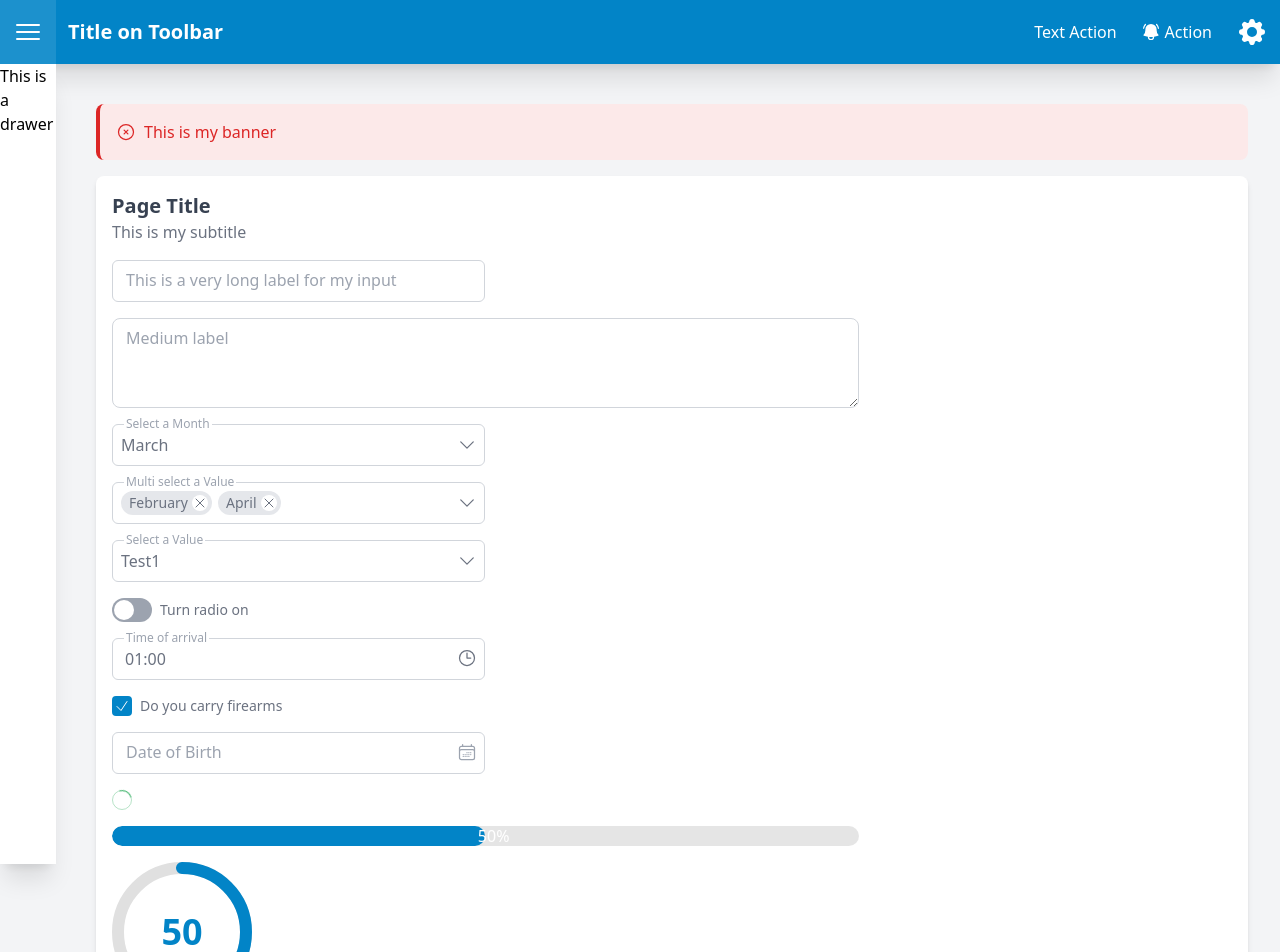
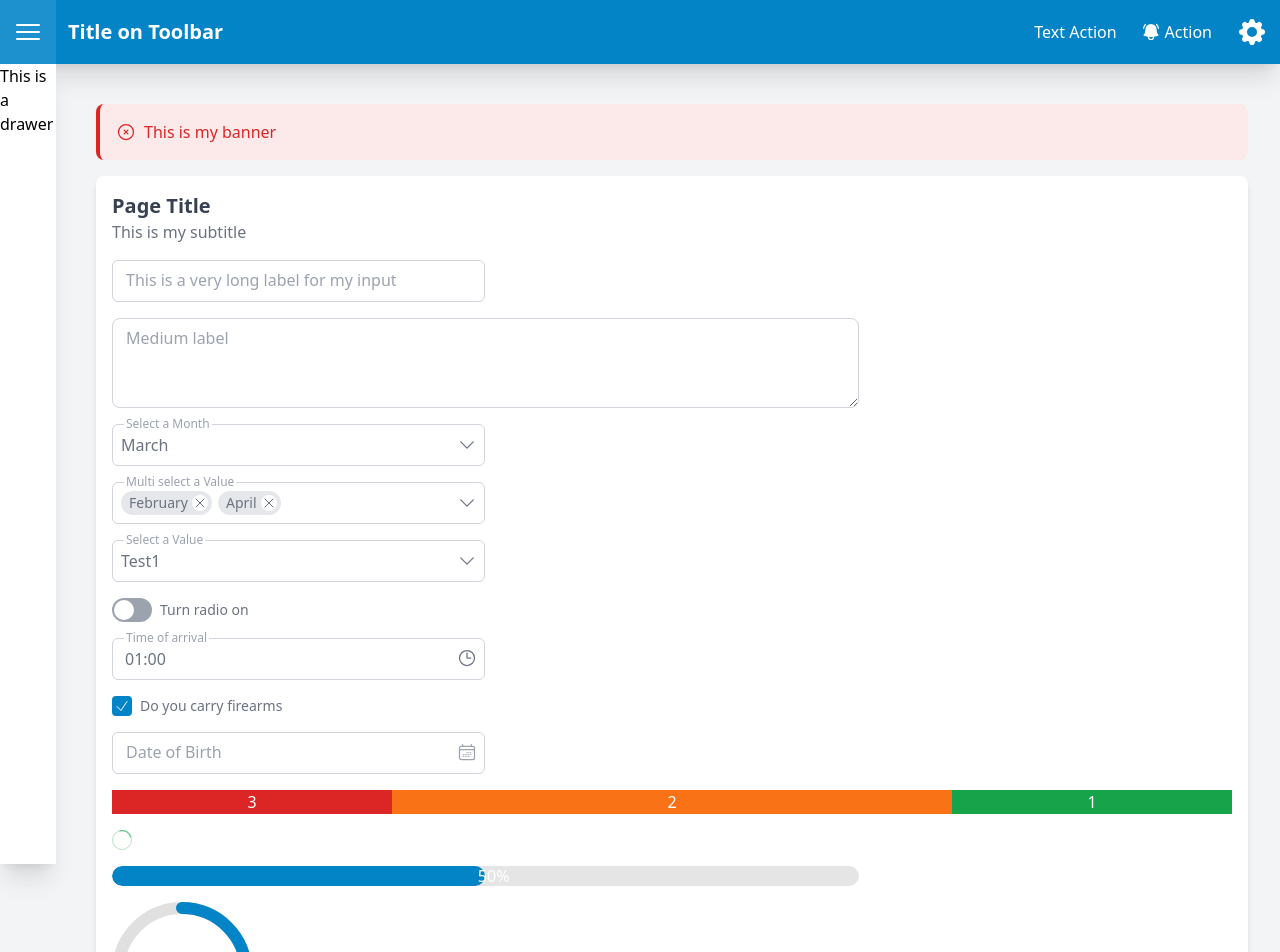
Before and after one commit to vue-loom/vue-loom, a Vue app: page / in a window 1280 px wide. Shown: the top 952 px of the page. Built offline with nearby package versions, Linux system fonts and the light colour scheme.

Commit message:
Basic grid system (VRow, VCol)

```diff
--- a/sandbox/App.vue
+++ b/sandbox/App.vue
@@ -44,6 +44,8 @@
     import {simulateDataTableData} from "./helpers/helpers";
     import {DataTableMenuItem} from "@/component-types/DataTableMenuItem";
     import {DataTableItem} from "@/component-types/DataTableItem";
+    import VRow from "@/components/Grid/VRow.vue";
+    import VCol from "@/components/Grid/VCol.vue";
 
     const value: Ref<string | null> = ref(null);
     const myValue: Ref<string | null> = ref(null);
@@ -387,6 +389,12 @@
                                 />
                             </div>
 
+                            <VRow class="text-white" reverse>
+                                <VCol class="bg-success text-center" cols="3">1</VCol>
+                                <VCol class="bg-warning text-center" cols="6">2</VCol>
+                                <VCol class="bg-danger text-center" cols="3">3</VCol>
+                            </VRow>
+
                             <div class="w-full">
                                 <VLoader width="sm" color="success"/>
                             </div>
--- /dev/null
+++ b/src/components/Grid/VCol.vue
@@ -0,0 +1,198 @@
+<script setup lang="ts">
+    import {computed, type ComputedRef} from "vue";
+
+    interface Props {
+        grow?: boolean;
+        shrink?: boolean;
+        cols?: '1' | '2' | '3' | '4' | '5' | '6' | '7' | '8' | '9' | '10' | '11' | '12' | null;
+        sm?: '1' | '2' | '3' | '4' | '5' | '6' | '7' | '8' | '9' | '10' | '11' | '12' | null;
+        md?: '1' | '2' | '3' | '4' | '5' | '6' | '7' | '8' | '9' | '10' | '11' | '12' | null;
+        lg?: '1' | '2' | '3' | '4' | '5' | '6' | '7' | '8' | '9' | '10' | '11' | '12' | null;
+        xl?: '1' | '2' | '3' | '4' | '5' | '6' | '7' | '8' | '9' | '10' | '11' | '12' | null;
+    }
+
+    const props = withDefaults(defineProps<Props>(), {
+        grow: false,
+        shrink: false,
+        cols: null,
+        sm: null,
+        md: null,
+        lg: null,
+        xl: null,
+    });
+
+    const colsFlexBasis: ComputedRef<string> = computed(() => {
+        switch (props.cols) {
+            case '1':
+                return 'basis-1/12';
+            case '2':
+                return 'basis-2/12';
+            case '3':
+                return 'basis-3/12';
+            case '4':
+                return 'basis-4/12';
+            case '5':
+                return 'basis-5/12';
+            case '6':
+                return 'basis-6/12';
+            case '7':
+                return 'basis-7/12';
+            case '8':
+                return 'basis-8/12';
+            case '9':
+                return 'basis-9/12';
+            case '10':
+                return 'basis-10/12';
+            case '11':
+                return 'basis-11/12';
+            case '12':
+                return 'basis-full';
+            default:
+                return '';
+        }
+    });
+
+    const smFlexBasis: ComputedRef<string> = computed(() => {
+        switch (props.sm) {
+            case '1':
+                return 'sm:basis-1/12';
+            case '2':
+                return 'sm:basis-2/12';
+            case '3':
+                return 'sm:basis-3/12';
+            case '4':
+                return 'sm:basis-4/12';
+            case '5':
+                return 'sm:basis-5/12';
+            case '6':
+                return 'sm:basis-6/12';
+            case '7':
+                return 'sm:basis-7/12';
+            case '8':
+                return 'sm:basis-8/12';
+            case '9':
+                return 'sm:basis-9/12';
+            case '10':
+                return 'sm:basis-10/12';
+            case '11':
+                return 'sm:basis-11/12';
+            case '12':
+                return 'sm:basis-full';
+            default:
+                return '';
+        }
+    });
+
+    const mdFlexBasis: ComputedRef<string> = computed(() => {
+        switch (props.md) {
+            case '1':
+                return 'md:basis-1/12';
+            case '2':
+                return 'md:basis-2/12';
+            case '3':
+                return 'md:basis-3/12';
+            case '4':
+                return 'md:basis-4/12';
+            case '5':
+                return 'md:basis-5/12';
+            case '6':
+                return 'md:basis-6/12';
+            case '7':
+                return 'md:basis-7/12';
+            case '8':
+                return 'md:basis-8/12';
+            case '9':
+                return 'md:basis-9/12';
+            case '10':
+                return 'md:basis-10/12';
+            case '11':
+                return 'md:basis-11/12';
+            case '12':
+                return 'md:basis-full';
+            default:
+                return '';
+        }
+    });
+
+    const lgFlexBasis: ComputedRef<string> = computed(() => {
+        switch (props.lg) {
+            case '1':
+                return 'lg:basis-1/12';
+            case '2':
+                return 'lg:basis-2/12';
+            case '3':
+                return 'lg:basis-3/12';
+            case '4':
+                return 'lg:basis-4/12';
+            case '5':
+                return 'lg:basis-5/12';
+            case '6':
+                return 'lg:basis-6/12';
+            case '7':
+                return 'lg:basis-7/12';
+            case '8':
+                return 'lg:basis-8/12';
+            case '9':
+                return 'lg:basis-9/12';
+            case '10':
+                return 'lg:basis-10/12';
+            case '11':
+                return 'lg:basis-11/12';
+            case '12':
+                return 'lg:basis-full';
+            default:
+                return '';
+        }
+    });
+
+    const xlFlexBasis: ComputedRef<string> = computed(() => {
+        switch (props.xl) {
+            case '1':
+                return 'xl:basis-1/12';
+            case '2':
+                return 'xl:basis-2/12';
+            case '3':
+                return 'xl:basis-3/12';
+            case '4':
+                return 'xl:basis-4/12';
+            case '5':
+                return 'xl:basis-5/12';
+            case '6':
+                return 'xl:basis-6/12';
+            case '7':
+                return 'xl:basis-7/12';
+            case '8':
+                return 'xl:basis-8/12';
+            case '9':
+                return 'xl:basis-9/12';
+            case '10':
+                return 'xl:basis-10/12';
+            case '11':
+                return 'xl:basis-11/12';
+            case '12':
+                return 'xl:basis-full';
+            default:
+                return '';
+        }
+    });
+
+    const colClassObject: ComputedRef<object> = computed(() => ({
+        [colsFlexBasis.value]: props.cols && !props.grow && !props.shrink,
+        [smFlexBasis.value]: props.sm && !props.grow && !props.shrink,
+        [mdFlexBasis.value]: props.md && !props.grow && !props.shrink,
+        [lgFlexBasis.value]: props.lg && !props.grow && !props.shrink,
+        [xlFlexBasis.value]: props.xl && !props.grow && !props.shrink,
+        'grow shrink-0': props.grow,
+        'shrink grow-0': props.shrink,
+    }));
+</script>
+
+<template>
+    <div :class="colClassObject">
+        <slot></slot>
+    </div>
+</template>
+
+<style scoped>
+
+</style>
--- /dev/null
+++ b/src/components/Grid/VRow.vue
@@ -0,0 +1,77 @@
+<script setup lang="ts">
+    import {computed, type ComputedRef} from "vue";
+
+    interface Props {
+        justify?: 'start' | 'center' | 'end' | 'between' | 'around' | 'evenly' | 'stretch';
+        align?: 'start' | 'center' | 'end' | 'between' | 'around' | 'evenly' | 'baseline' | 'stretch';
+        reverse?: boolean;
+        noWrap?: boolean;
+        column?: boolean;
+    }
+
+    const props = withDefaults(defineProps<Props>(), {
+        justify: 'start',
+        align: 'start',
+        reverse: false,
+        noWrap: false,
+        column: false,
+    });
+
+    const justification: ComputedRef<string> = computed(() => {
+        switch (props.justify) {
+            case 'start':
+                return 'justify-start';
+            case 'center':
+                return 'justify-center';
+            case 'end':
+                return 'justify-end';
+            case 'between':
+                return 'justify-between';
+            case 'around':
+                return 'justify-around';
+            case 'evenly':
+                return 'justify-evenly';
+            case 'stretch':
+                return 'justify-stretch';
+        }
+    });
+
+    const alignment: ComputedRef<string> = computed(() => {
+        switch (props.align) {
+            case 'start':
+                return 'items-start';
+            case 'center':
+                return 'items-center';
+            case 'end':
+                return 'items-end';
+            case 'between':
+                return 'items-between';
+            case 'around':
+                return 'items-around';
+            case 'evenly':
+                return 'items-evenly';
+            case 'baseline':
+                return 'items-baseline';
+            case 'stretch':
+                return 'items-stretch';
+        }
+    });
+
+    const rowClassObject: ComputedRef<object> = computed(() => ({
+        'flex-row-reverse': props.reverse && !props.column,
+        'flex-col-reverse': props.reverse && props.column,
+        'flex-col': props.column,
+        'flex-nowrap': props.noWrap,
+        [`${justification.value} ${alignment.value}`]: true,
+    }));
+</script>
+
+<template>
+    <div class="w-full flex" :class="rowClassObject">
+        <slot></slot>
+    </div>
+</template>
+
+<style scoped>
+
+</style>
```
